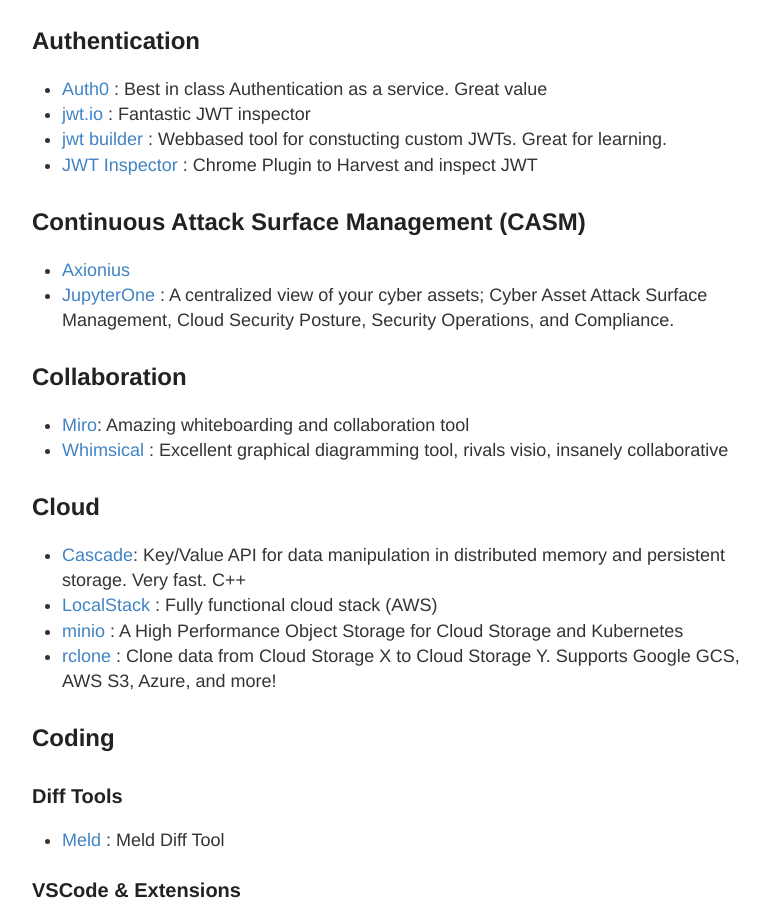
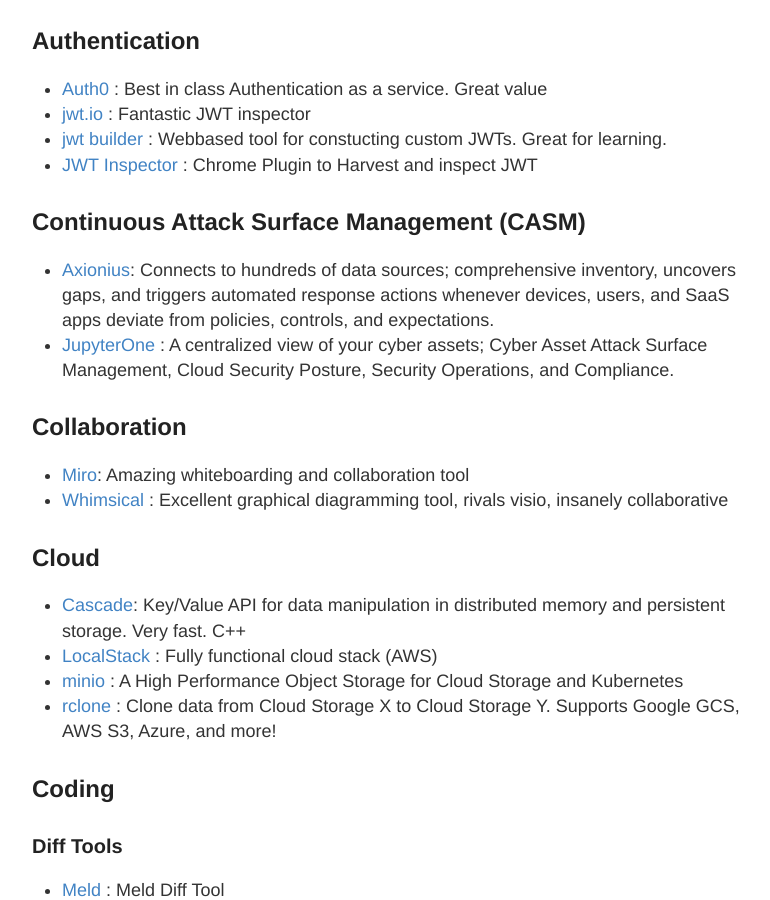
Before and after one commit to stevehenderson/stevehenderson.github.io, a Jekyll site: the page built from tools.md, in a window 1280 px wide and 900 px high, scrolled down 345 px. Shown: the whole window, without its empty margins (248-1018 px from the left). Built offline with Jekyll 4.4.1, drawn with Linux system fonts in a browser that asks for light colours.

Commit message:
Update tools.md

```diff
--- a/tools.md
+++ b/tools.md
@@ -16,7 +16,7 @@
    * [JWT Inspector](https://chrome.google.com/webstore/detail/jwt-inspector/jgjihoodklabhdoeffdjofnknfijolgk/related) : Chrome Plugin to Harvest and inspect JWT
 
 ## Continuous Attack Surface Management (CASM)
-   * [Axionius](https://www.axonius.com/)
+   * [Axionius](https://www.axonius.com/): Connects to hundreds of data sources; comprehensive inventory, uncovers gaps, and triggers automated response actions whenever devices, users, and SaaS apps deviate from policies, controls, and expectations.
    * [JupyterOne](https://www.jupiterone.com/) : A centralized view of your cyber assets; Cyber Asset Attack Surface Management, Cloud Security Posture, Security Operations, and Compliance.
 
 ## Collaboration
```
